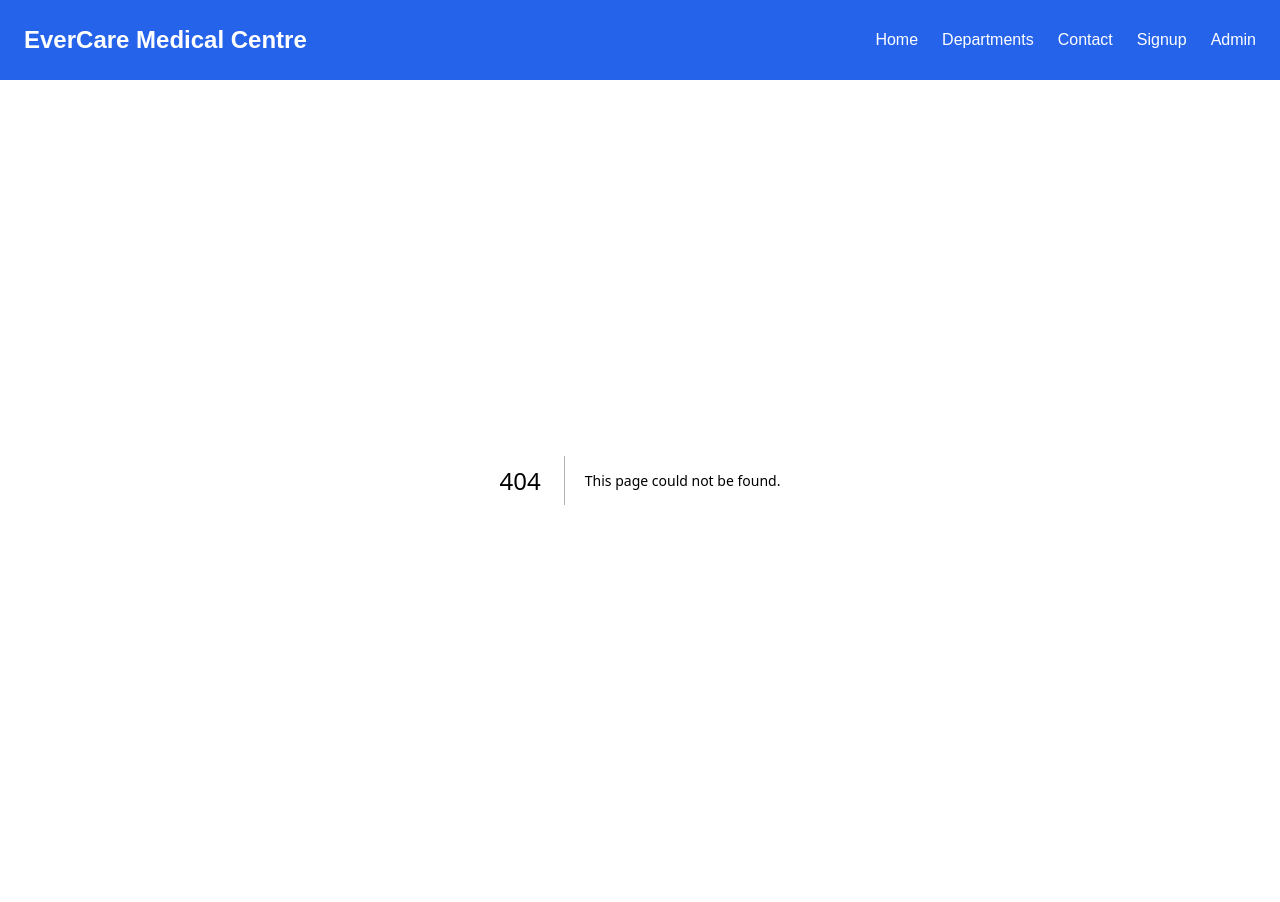
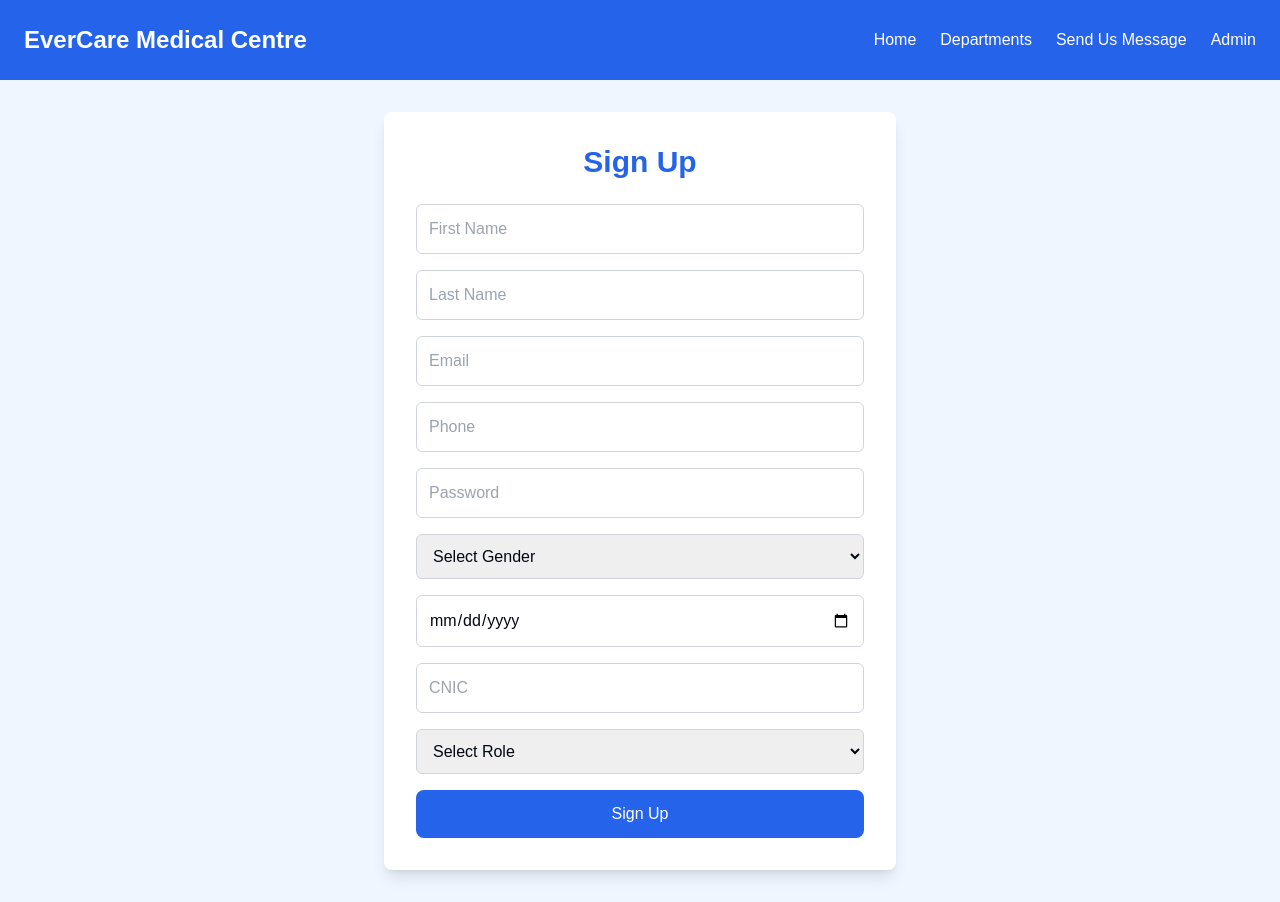
Before and after one commit to ahmeddkhann/hospital-management, a Next.js app: page /signup in a window 1280 px wide. Before the commit this address had no page. Before the commit the page ends 880 px from the top, so only its background shows below. Built offline with nearby package versions, Linux system fonts and the light colour scheme.

Commit message:
signup and login page added

```diff
--- a/src/app/Navbar/page.js
+++ b/src/app/Navbar/page.js
@@ -40,8 +40,7 @@ export default function Navbar() {
         <div className="hidden md:flex space-x-6 text-white">
           <Link href="/" className="hover:text-gray-300">Home</Link>
           <Link href="/departments" className="hover:text-gray-300">Departments</Link>
-          <Link href="/send-message" className="hover:text-gray-300">Contact</Link>
-          <Link href="/signup" className="hover:text-gray-300">Signup</Link>
+          <Link href="/send-message" className="hover:text-gray-300">Send Us Message</Link>
           <Link href="/admin" className="hover:text-gray-300">Admin</Link>
         </div>
       </div>
--- a/src/app/layout.js
+++ b/src/app/layout.js
@@ -1,6 +1,7 @@
 import localFont from "next/font/local";
 import "./globals.css";
 import Navbar from "./Navbar/page";
+import { Toaster } from "@/components/ui/toaster";
 
 const geistSans = localFont({
   src: "./fonts/GeistVF.woff",
@@ -26,6 +27,7 @@ export default function RootLayout({ children }) {
       >
         <Navbar/>
         {children}
+        <Toaster/>
       </body>
     </html>
   );
--- /dev/null
+++ b/src/app/login/page.js
@@ -0,0 +1,71 @@
+"use client";
+
+import React, { useState } from "react";
+import axios from "axios";
+import { useToast } from "@/hooks/use-toast";
+
+export default function Login() {
+  const [email, setEmail] = useState("");
+  const [password, setPassword] = useState("");
+  const { toast } = useToast(); // Use the toast hook
+
+  const handleLogin = async (e) => {
+    e.preventDefault();
+    try {
+      const res = await axios.post("/api/login", { email, password });
+
+      toast({
+        title: "Login Successful",
+        description: "You have successfully logged in.",
+        status: "success",
+      });
+
+      // Handle login logic here
+    } catch (error) {
+      toast({
+        title: "Login Failed",
+        description: "Invalid credentials. Please try again.",
+        status: "error",
+      });
+    }
+  };
+
+  return (
+    <div className="bg-blue-50 min-h-screen flex items-center justify-center">
+      <div className="container mx-auto px-4 py-8">
+        <div className="bg-white p-8 rounded-lg shadow-lg max-w-md mx-auto">
+          <h1 className="text-3xl font-bold text-blue-600 mb-6 text-center">
+            Login
+          </h1>
+
+          <form onSubmit={handleLogin} className="space-y-4">
+            <input
+              type="email"
+              placeholder="Email"
+              value={email}
+              onChange={(e) => setEmail(e.target.value)}
+              className="w-full p-3 border border-gray-300 rounded-md focus:outline-none focus:ring-2 focus:ring-blue-500"
+              required
+            />
+
+            <input
+              type="password"
+              placeholder="Password"
+              value={password}
+              onChange={(e) => setPassword(e.target.value)}
+              className="w-full p-3 border border-gray-300 rounded-md focus:outline-none focus:ring-2 focus:ring-blue-500"
+              required
+            />
+
+            <button
+              type="submit"
+              className="w-full bg-blue-600 text-white py-3 rounded-lg hover:bg-blue-500 transition duration-300"
+            >
+              Login
+            </button>
+          </form>
+        </div>
+      </div>
+    </div>
+  );
+}
--- a/src/app/page.js
+++ b/src/app/page.js
@@ -2,6 +2,7 @@
 import Image from 'next/image';
 import doctorImage from '../../images/doctorImage.png';
 import hospitalBiographyImage from '../../images/hospitalBiography.jpeg';
+import Link from 'next/link';
 
 export default function Home() {
   return (
@@ -13,7 +14,7 @@ export default function Home() {
           <div className="md:w-1/2 text-left mb-6 md:mb-0">
             <h1 className="text-4xl font-bold text-blue-600 mb-10">
               Welcome to <br /> EverCare Medical Centre <br />
-              <span className='text-green-600'>Your Trusted Healthcare Provider</span>
+              <span className="text-green-600">Your Trusted Healthcare Provider</span>
             </h1>
             <p className="text-gray-700 text-lg leading-relaxed">
               <span className="font-semibold text-blue-600">EverCare Medical Centre</span> is a <span className="italic">state-of-the-art facility</span> dedicated to providing <span className="text-blue-500 font-medium">comprehensive healthcare services</span> with compassion and expertise.
@@ -70,8 +71,8 @@ export default function Home() {
           </div>
         </div>
 
-                {/* Services Section */}
-                <div className="flex flex-col items-center justify-center mt-16">
+        {/* Services Section */}
+        <div className="flex flex-col items-center justify-center mt-16">
           <h1 className="text-3xl font-bold text-blue-600 mb-6">Our Healthcare Services</h1>
 
           <div className="md:w-3/4 grid grid-cols-1 md:grid-cols-2 gap-8 text-center">
@@ -109,6 +110,19 @@ export default function Home() {
           </div>
         </div>
 
+        {/* Login and Signup Section */}
+        <div className="flex flex-col items-center justify-center mt-16">
+          <h2 className="text-3xl font-bold text-blue-600 mb-4">Join Us Today</h2>
+          <p className="text-gray-700 text-lg leading-relaxed mb-6">
+            Already have an account? <span className="font-semibold text-blue-600">Log in</span> or create a new account to access our services and stay updated.
+          </p>
+
+          <div className="flex space-x-4">
+
+          <Link href="/login" className="bg-green-600 text-white py-2 px-6 rounded-lg hover:bg-green-500 transition duration-300">LogIn</Link>
+          <Link href="/signup" className="bg-blue-600 text-white py-2 px-6 rounded-lg hover:bg-blue-500 transition duration-300">signUp</Link>
+          </div>
+        </div>
       </div>
     </div>
   );
--- a/src/app/send-message/page.js
+++ b/src/app/send-message/page.js
@@ -2,7 +2,7 @@
 
 import React, { useState } from 'react'
 import axios from 'axios'
-import { toast } from 'react-toastify'
+import { useToast } from '@/hooks/use-toast'
 
 const MessageForm = () => {
     const [firstName, setFirstName] = useState("")
@@ -10,6 +10,8 @@ const MessageForm = () => {
     const [email, setEmail] = useState("")
     const [phone, setPhone] = useState("")
     const [message, setMessage] = useState("")
+
+    const {toast} = useToast()
 
     const handleMessage = async (e) => {
         e.preventDefault()
@@ -24,7 +26,12 @@ const MessageForm = () => {
                   }
               }
           ).then(res => {
-              toast.success(res.data.message);
+            toast({
+                title: "Message Sent",
+                description: res.data.message,
+                variant: "success",
+                duration: 4000,
+            });
               setFirstName("");
               setLastName("");
               setEmail("");
@@ -32,7 +39,13 @@ const MessageForm = () => {
               setMessage("");
           })
       } catch (error) {
-
+        toast({
+            title: "Error",
+            description: "Failed to send message. Please try again.",
+            variant: "destructive", // For error variant
+            duration: 4000,
+        });
+        console.error(error)
       }
 
     }
--- /dev/null
+++ b/src/app/signup/page.js
@@ -0,0 +1,184 @@
+"use client";
+import React, { useState } from "react";
+import axios from "axios";
+import { useToast } from "@/hooks/use-toast";
+
+export default function SignUp() {
+  const [firstName, setFirstName] = useState("");
+  const [lastName, setLastName] = useState("");
+  const [email, setEmail] = useState("");
+  const [phone, setPhone] = useState("");
+  const [password, setPassword] = useState("");
+  const [gender, setGender] = useState("");
+  const [dob, setDob] = useState("");
+  const [cnic, setCnic] = useState("");
+  const [role, setRole] = useState("");
+
+  const { toast } = useToast();  // Access the toast function
+
+  const handleSignUp = async (e) => {
+    e.preventDefault();
+    try {
+      const res = await axios.post("/api/sign-up", {
+        firstName,
+        lastName,
+        email,
+        phone,
+        password,
+        gender,
+        dob,
+        cnic,
+        role,
+      });
+
+      // Show success toast on successful signup
+      toast({
+        title: "Sign Up Successful",
+        description: "Your account has been created successfully.",
+        status: "success", // Use the success style from shadcn
+      });
+
+      // Clear form fields after successful signup
+      setFirstName("");
+      setLastName("");
+      setEmail("");
+      setPhone("");
+      setPassword("");
+      setGender("");
+      setDob("");
+      setCnic("");
+      setRole("");
+    } catch (error) {
+      console.error(error);
+
+      // Show error toast on failed signup
+      toast({
+        title: "Sign Up Failed",
+        description: "There was an error creating your account. Please try again.",
+        status: "error", // Use the error style from shadcn
+      });
+    }
+  };
+
+  return (
+    <div className="bg-blue-50 min-h-screen flex items-center justify-center">
+      <div className="container mx-auto px-4 py-8">
+        <div className="bg-white p-8 rounded-lg shadow-lg max-w-lg mx-auto">
+          <h1 className="text-3xl font-bold text-blue-600 mb-6 text-center">
+            Sign Up
+          </h1>
+
+          <form onSubmit={handleSignUp} className="space-y-4">
+            {/* First Name */}
+            <input
+              type="text"
+              placeholder="First Name"
+              value={firstName}
+              onChange={(e) => setFirstName(e.target.value)}
+              className="w-full p-3 border border-gray-300 rounded-md focus:outline-none focus:ring-2 focus:ring-blue-500"
+              required
+            />
+
+            {/* Last Name */}
+            <input
+              type="text"
+              placeholder="Last Name"
+              value={lastName}
+              onChange={(e) => setLastName(e.target.value)}
+              className="w-full p-3 border border-gray-300 rounded-md focus:outline-none focus:ring-2 focus:ring-blue-500"
+              required
+            />
+
+            {/* Email */}
+            <input
+              type="email"
+              placeholder="Email"
+              value={email}
+              onChange={(e) => setEmail(e.target.value)}
+              className="w-full p-3 border border-gray-300 rounded-md focus:outline-none focus:ring-2 focus:ring-blue-500"
+              required
+            />
+
+            {/* Phone */}
+            <input
+              type="tel"
+              placeholder="Phone"
+              value={phone}
+              onChange={(e) => setPhone(e.target.value)}
+              className="w-full p-3 border border-gray-300 rounded-md focus:outline-none focus:ring-2 focus:ring-blue-500"
+              required
+            />
+
+            {/* Password */}
+            <input
+              type="password"
+              placeholder="Password"
+              value={password}
+              onChange={(e) => setPassword(e.target.value)}
+              className="w-full p-3 border border-gray-300 rounded-md focus:outline-none focus:ring-2 focus:ring-blue-500"
+              required
+            />
+
+            {/* Gender */}
+            <select
+              value={gender}
+              onChange={(e) => setGender(e.target.value)}
+              className="w-full p-3 border border-gray-300 rounded-md focus:outline-none focus:ring-2 focus:ring-blue-500"
+              required
+            >
+              <option value="" disabled>
+                Select Gender
+              </option>
+              <option value="male">Male</option>
+              <option value="female">Female</option>
+              <option value="other">Other</option>
+            </select>
+
+            {/* Date of Birth */}
+            <input
+              type="date"
+              placeholder="Date of Birth"
+              value={dob}
+              onChange={(e) => setDob(e.target.value)}
+              className="w-full p-3 border border-gray-300 rounded-md focus:outline-none focus:ring-2 focus:ring-blue-500"
+              required
+            />
+
+            {/* CNIC */}
+            <input
+              type="text"
+              placeholder="CNIC"
+              value={cnic}
+              onChange={(e) => setCnic(e.target.value)}
+              className="w-full p-3 border border-gray-300 rounded-md focus:outline-none focus:ring-2 focus:ring-blue-500"
+              required
+            />
+
+            {/* Role */}
+            <select
+              value={role}
+              onChange={(e) => setRole(e.target.value)}
+              className="w-full p-3 border border-gray-300 rounded-md focus:outline-none focus:ring-2 focus:ring-blue-500"
+              required
+            >
+              <option value="" disabled>
+                Select Role
+              </option>
+              <option value="patient">Patient</option>
+              <option value="doctor">Doctor</option>
+              <option value="admin">Admin</option>
+            </select>
+
+            {/* Submit Button */}
+            <button
+              type="submit"
+              className="w-full bg-blue-600 text-white py-3 rounded-lg hover:bg-blue-500 transition duration-300"
+            >
+              Sign Up
+            </button>
+          </form>
+        </div>
+      </div>
+    </div>
+  );
+}
```
